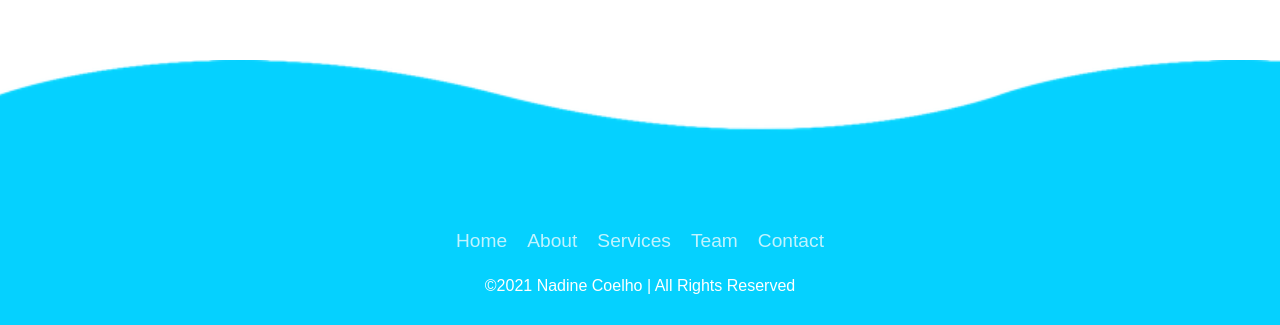
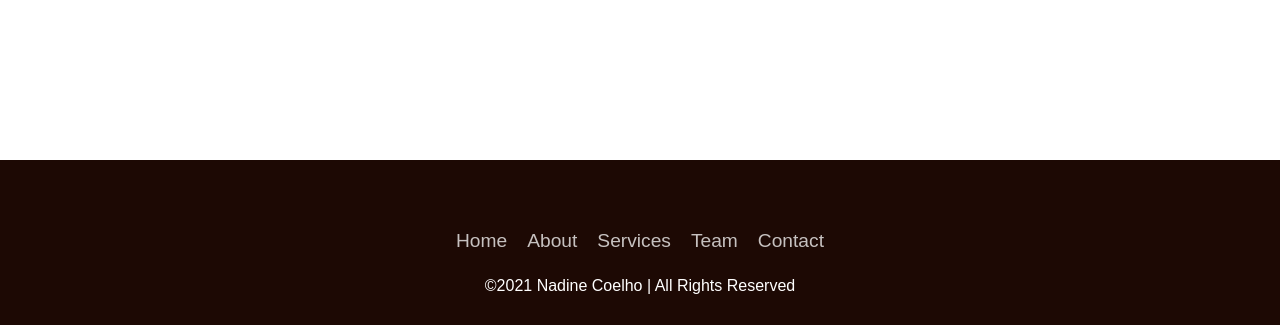
Before and after one commit to Just-chry/ristorante, a Next.js app: page /menu in a window 1280 px wide. Shown: the part 2490-2815 px from the top of the page. Built offline with nearby package versions, Linux system fonts and the light colour scheme; no server answers; the database is empty.

Commit message:
fix header e cta

```diff
--- a/Components/footer/main-footer.module.css
+++ b/Components/footer/main-footer.module.css
@@ -1,7 +1,7 @@
 .footer {
     position: relative;
     width: 100%;
-    background: #05d1ff; /* LightSkyBlue */
+    background: #1d0904; /* LightSkyBlue */
     min-height: 100px;
     padding: 20px 50px;
     display: flex;
@@ -59,13 +59,3 @@
     font-size: 1rem;
     font-weight: 300;
 }
-
-.footerContent {
-    position: absolute;
-    top: -100px;
-    left: 0;
-    width: 100%;
-    height: 100px;
-    background-image: url("/images/footer.png");
-    background-size: 1000px 100px;
-}
--- a/Components/header/main-header.js
+++ b/Components/header/main-header.js
@@ -14,7 +14,7 @@ export default function MainHeader() {
     useEffect(() => {
         const scrollFunction = () => {
             if (window.scrollY > 50) {
-                document.getElementById("header").style.backgroundColor = "#87CEFA";
+                document.getElementById("header").style.backgroundColor = "#b0e0fe";
                 setColor('black');
                 setLogo(logoBlack);
             } else {
--- a/Components/header/nav-link.module.css
+++ b/Components/header/nav-link.module.css
@@ -7,11 +7,11 @@
 
 .link:hover,
 .link:active {
-    background: linear-gradient(90deg, #52b6f4, #0000FF); /* LightSkyBlue, Blue */
+    background-image: linear-gradient(to right, #00a1fc, #00a1fc); /* LightSkyBlue, Blue */
     background-clip: text;
     -webkit-background-clip: text;
     -webkit-text-fill-color: transparent;
-    filter: drop-shadow(2px 2px 4px rgba(135,206,250,0.8)); /* LightSkyBlue */
+    filter: drop-shadow(2px 2px 8px rgb(110, 210, 255)); /* LightSkyBlue */
 }
 
 .active {
--- a/app/globals.css
+++ b/app/globals.css
@@ -81,7 +81,7 @@
 
 html,
 body {
-  max-width: 100vw;
+  max-width: 100%;
   overflow-x: hidden;
 }
 
@@ -104,10 +104,10 @@ body.background::before {
   left: 0;
   width: 100%;
   height: 100%;
-  background-image: url("/images/entrata.jpg");
-  background-size: auto;
+  background-image: url("/images/Sala2.jpg");
+  background-size: contain;
   background-repeat: no-repeat;
-  opacity: 35%; /* Adjust this value to change the opacity */
+  opacity: 35%;
   z-index: -1;
 }
 
--- a/app/page.module.css
+++ b/app/page.module.css
@@ -353,6 +353,7 @@
     -o-transition: all .4s ease-in-out;
     -webkit-transition: all .4s ease-in-out;
     transition: all .4s ease-in-out;
+    color: black;
 }
 
 .cta:focus {
@@ -360,7 +361,7 @@
 }
 
 .cta {
-    background-image: linear-gradient(to right, #2388c3, #0000FF, #87CEFA, #1E90FF); /* LightSkyBlue, Blue, LightSkyBlue, DodgerBlue */
+    background-image: linear-gradient(to right, #3cb5fb, #1a6591, #ffffff, #ffffff); /* LightSkyBlue, Blue, LightSkyBlue, DodgerBlue */
 }
 
 
```
Also changed, not shown: public/images/Sala2.jpg (renamed from assets/Sala2.jpg).
